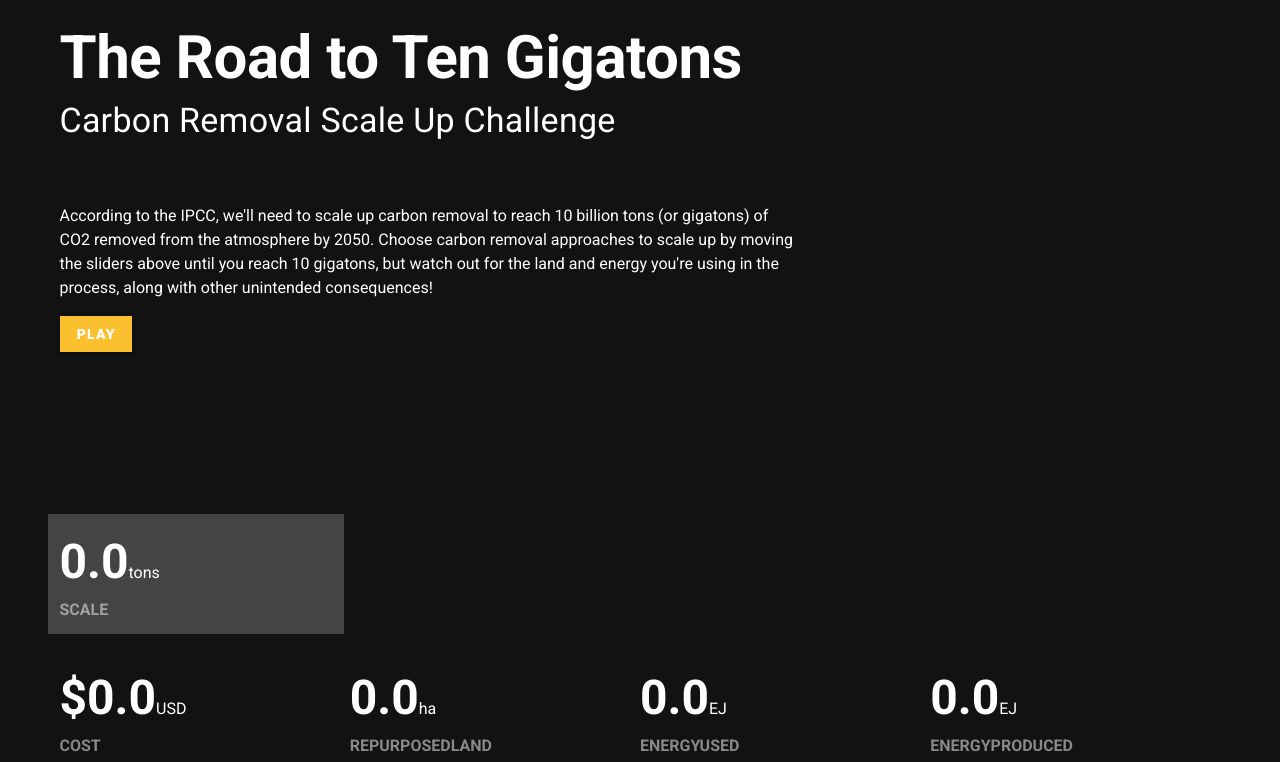
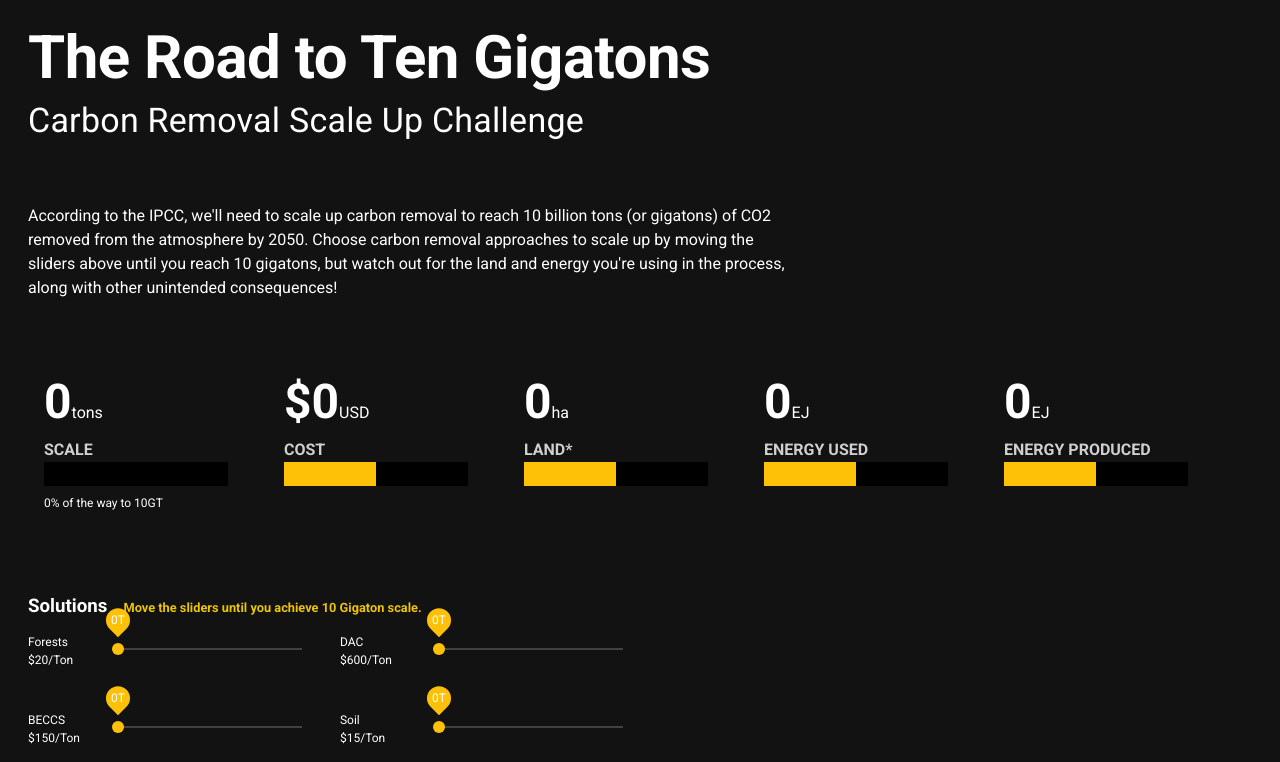
Before and after one commit to cssndrx/road-to-10gt, a Vue app: page / in a window 1280 px wide. Shown: the top 762 px of the page. Built offline with nearby package versions, Linux system fonts and the light colour scheme.

Commit message:
Add colorbar

```diff
--- /dev/null
+++ b/src/components/ColorBar.vue
@@ -0,0 +1,27 @@
+<template>
+<div class="outer">
+	<div class="inner" :style="{width: (Math.min(frac,1)*100)+'%'}"></div>
+</div>
+</template>
+
+<script>
+
+export default {
+	name: "ColorBar",
+	props: {
+		frac: {type: Number, default: 0.5},
+	},
+};
+</script>
+
+<!-- Add "scoped" attribute to limit CSS to this component only -->
+<style scoped lang="scss">
+.outer{
+	background-color: black
+}
+
+.inner{
+	height: 24px;
+	background-color: #FFC107
+}
+</style>
--- a/src/components/Main.vue
+++ b/src/components/Main.vue
@@ -1,12 +1,14 @@
 <template>
-	<v-container>
+	<v-container style="max-width: 1600px">
+
+<v-row>
+		<v-col cols="8">
+
 		<h1 class="display-3 font-weight-bold mb-3">
 			The Road to Ten Gigatons
 		</h1>
 		<h2 class="font-weight-regular display-1 mb-16">Carbon Removal Scale Up Challenge</h2>
 
-<v-row>
-		<v-col cols="8">
 		<p class="subheading font-weight-regular mr-8">
 			According to the IPCC, we'll need to scale up carbon removal to reach 10 billion
 			tons (or gigatons) of CO2 removed from the atmosphere by 2050. Choose carbon
@@ -15,10 +17,10 @@
 			along with other unintended consequences!
 		</p>
 
-		<v-btn class="yellow darken-2 rounded-0 font-weight-black">
+<!-- 		<v-btn class="amber rounded-0 font-weight-black">
 			PLAY
 		</v-btn>
-	</v-col>
+ -->	</v-col>
 
 			<v-col cols="4">
 				<v-img :src="require('../assets/world.png')" style="max-width:300px; opacity: 0.4" contain />
@@ -86,17 +88,31 @@
 		</v-row> -->
 
 		<v-row>
-			<v-col cols="3" style="background-color: #444">
+			<v-col cols="2" class="ma-4">
+<!-- 				<div style="background-color: #444; display:inline-block; padding: 16px">
+ -->
 				<div>
 					<span class="big">{{ pprint("scale", tonsSequestered).big }}</span>
 					<span class="little">{{ pprint("scale", tonsSequestered).little }}</span>
 				</div>
 				<div class="caps-label">SCALE</div>
+				<ColorBar :frac="tonsSequestered/TEN_BILLION"></ColorBar>
+				<div class="context-text">{{ (tonsSequestered/TEN_BILLION*100).toFixed(0) }}% of the way to 10GT</div>
+
 			</v-col>
 
-			<v-col cols="1"></v-col>
 
-			<v-col cols="6" v-if="phaseInd > 0">
+			<v-col cols="2" class="ma-4" v-for="dim in dimensions" :key="dim">
+				<span class="big">{{ pprint(dim, estimates[dim]).big }}</span>
+				<span class="little">{{ pprint(dim, estimates[dim]).little }}</span>
+				<div class="caps-label">{{ pprintDim(dim) }}</div>
+				<ColorBar></ColorBar>
+				<div class="context-text">{{ getContext(dim) }}</div>
+			</v-col>
+
+
+
+<!-- 			<v-col cols="6" v-if="phaseInd > 0">
 				<div>
 					Your solution has
 					<span class="bright" style="font-size: 1em;"
@@ -114,48 +130,48 @@
 					</div>
 				</div>
 			</v-col>
+ -->
+
 		</v-row>
 		<!-- end top row -->
 
-		<section class="mt-10" style="display:grid; grid-template-columns: 1fr 1fr 1fr 1fr;">
-			<div v-for="dim in dimensions" :key="dim">
-				<span class="big">{{ pprint(dim, estimates[dim]).big }}</span>
-				<span class="little">{{ pprint(dim, estimates[dim]).little }}</span>
-			</div>
+<!-- 		<section class="mt-10" style="display:grid; grid-template-columns: 1fr 1fr 1fr 1fr;">
+		</section>
+ -->
 
-			<div class="caps-label" v-for="dim in dimensions" :key="'label' + dim">{{ dim }}</div>
-
-			<div v-for="dim in dimensions" :key="'context' + dim">{{ getContext(dim) }}</div>
-		</section>
-
+ 		<v-row>
+ 			<v-col cols="6">
 				<h3 class="mt-10" style="display:inline-block">Solutions</h3>
 				<p class="bright" style="display:inline-block; margin-left: 16px;">
 					Move the sliders until you achieve 10 Gigaton scale.
 				</p>
 
 				<section
-			style="display:grid; grid-template-columns: 1fr 1fr; grid-column-gap: 10%; grid-row-gap: 24px;"
+					style="display:grid; grid-template-columns: 1fr 3fr 1fr 3fr; grid-column-gap: 5%; grid-row-gap: 24px;"
 				>
+					<template v-for="solution in solutions">
+
+						<div  :key="solution+'label'">
+			 				<div class="solution-label">{{ pprintSolution(solution) }}</div>
+							<div class="solution-label">${{costPerTonEstimate(solution)}}/ton</div>
+						</div>
 						<v-slider
 							v-model="tonsAllocated[solution]"
-				v-for="solution in solutions"
 							:key="solution"
-				:hint="'$' + costPerTonEstimate(solution) + '/ton'"
 							:max="maxAllocForSolution(solution)"
 							:min="minAlloc"
-				:thumb-size="16"
+							:thumb-size="24"
+							color="yellow"
+							thumb-color="amber"
 							thumb-label="always"
 							style="min-width: 200px"
 							persistent-hint
 						>
-				<span slot="label" class="solution-label">{{ pprintSolution(solution) }}</span>
-
 							<span slot="thumb-label">{{ pprint("scale", tonsAllocated[solution]).big }}T</span>
 						</v-slider>
-		</section>
+					</template>
 
-		<v-row class="mt-10" v-if="phaseInd >= 1">
-			<v-col>
+					<div style="grid-column:1/3"> <!--v-if="phaseInd >= 1"-->
 						<p class="bright">How is the captured CO2 used?</p>
 						<v-slider
 							v-model="percentUtilization"
@@ -171,39 +187,48 @@
 						>
 							{{ percentUtilization }}% utilized, {{ 100 - percentUtilization }}% sequestered
 						</div>
+					</div>
+
+				</section>
+ 			</v-col>
+
+ 			<v-col cols="6">
+
+				<h3 class="mt-5" v-if="newsItems.length > 0">News simulation</h3>
+				<div class="news-header" v-if="dealbreakers.length > 0">Bad news (you must resolve these to win)</div>
+				<ul>
+				<li
+					class="news"
+					v-for="newsItem in dealbreakers"
+					:key="newsItem.text"
+				>
+					{{ newsItem.text }}
+				</li>
+			</ul>
+
+				<div class="news-header" v-if="warnings.length > 0">Warning!</div>
+				<ul>
+				<li
+					class="news"
+					v-for="newsItem in warnings"
+					:key="newsItem.text"
+				>
+					{{ newsItem.text }}
+				</li></ul>
+
+				<div class="news-header" v-if="goodNews.length > 0">Good news</div>
+				<ul><li
+					class="news"
+					v-for="newsItem in goodNews"
+					:key="newsItem.text"
+				>
+					{{ newsItem.text }}
+				</li></ul>
  			</v-col>
 		</v-row>
 
-		<h3 class="mt-5" v-if="newsItems.length > 0">With your current setup</h3>
-		<div v-if="dealbreakers.length > 0">Dealbreakers (you must resolve these to win):</div>
-		<div
-			class="news"
-			v-for="newsItem in dealbreakers"
-			:key="newsItem.text"
-			:style="{ color: 'red' }"
-		>
-			{{ newsItem.text }}
-		</div>
 
-		<div v-if="warnings.length > 0">Warnings:</div>
-		<div
-			class="news"
-			v-for="newsItem in warnings"
-			:key="newsItem.text"
-			:style="{ color: 'yellow' }"
-		>
-			{{ newsItem.text }}
-		</div>
 
-		<div v-if="goodNews.length > 0">Good news:</div>
-		<div
-			class="news"
-			v-for="newsItem in goodNews"
-			:key="newsItem.text"
-			:style="{ color: 'green' }"
-		>
-			{{ newsItem.text }}
-		</div>
 
 
 		<v-dialog v-model="dialog" width="500">
@@ -240,6 +265,7 @@
 
 <script>
 import _ from "lodash";
+import ColorBar from '@/components/ColorBar.vue';
 
 const MILLION = 1000000;
 const BILLION = 1000000000;
@@ -248,6 +274,9 @@ const TEN_BILLION = 10000000000;
 export default {
 	name: "Main",
 
+	components: {
+		ColorBar,
+	},
 	computed: {
 		tonsSequestered() {
 			return _.sum(_.values(this.tonsAllocated));
@@ -515,6 +544,8 @@ export default {
 			minAlloc: 0,
 			maxAlloc: TEN_BILLION,
 
+			TEN_BILLION: TEN_BILLION,
+
 			percentUtilization: 50,
 
 			// The end game dialog.
@@ -523,6 +554,15 @@ export default {
 	},
 
 	methods: {
+		pprintDim(dim){
+			const mapping = {
+				'repurposedLand': 'Land*',
+				'energyUsed': 'Energy used',
+				'energyProduced': 'Energy produced'
+			};
+			return mapping[dim] || dim;
+		},
+
 		getContext(dim) {
 			// TODO(John): Return string with context for string dim ('cost', 'energy', 'land')
 			// You can look up the values using this.estimates[dim]
@@ -668,17 +708,20 @@ export default {
 		// Helper function for formatting big numbers.
 		formatNumber(value) {
 			var limits = [
+				{ limit: 1e12, suffix: "T" },
 				{ limit: 1e9, suffix: "B" },
 				{ limit: 1e6, suffix: "M" },
 				{ limit: 1e3, suffix: "k" },
 			];
 
+			const precision = value > BILLION ? 1 : 0;
+
 			for (const lim of limits) {
 				if (value >= lim.limit) {
-					return (value / lim.limit).toFixed(1) + lim.suffix;
+					return (value / lim.limit).toFixed(precision) + lim.suffix;
 				}
 			}
-			return value.toFixed(1).toString();
+			return value.toFixed(precision).toString();
 		},
 
 		nextPhase() {
@@ -709,7 +752,7 @@ export default {
 
 .caps-label {
 	font-weight: bold;
-	opacity: 0.5;
+	opacity: 0.8;
 	text-transform: uppercase;
 }
 
@@ -724,7 +767,13 @@ export default {
 	font-size: 12px;
 }
 
-.news {
+.news-header{
+	font-weight: bold;
+	margin-top: 8px;
+}
+
+.context-text{
+	font-size: 12px;
 	margin-top: 8px;
 }
 </style>
```
Also changed, not shown: the_plan.txt. Lines whose indentation alone changed are shown as unchanged.
